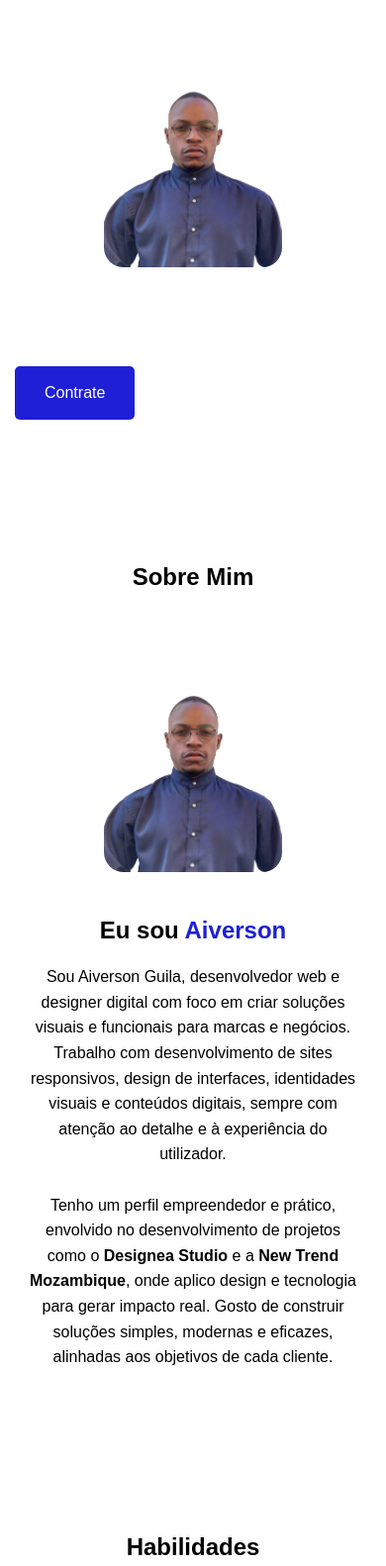
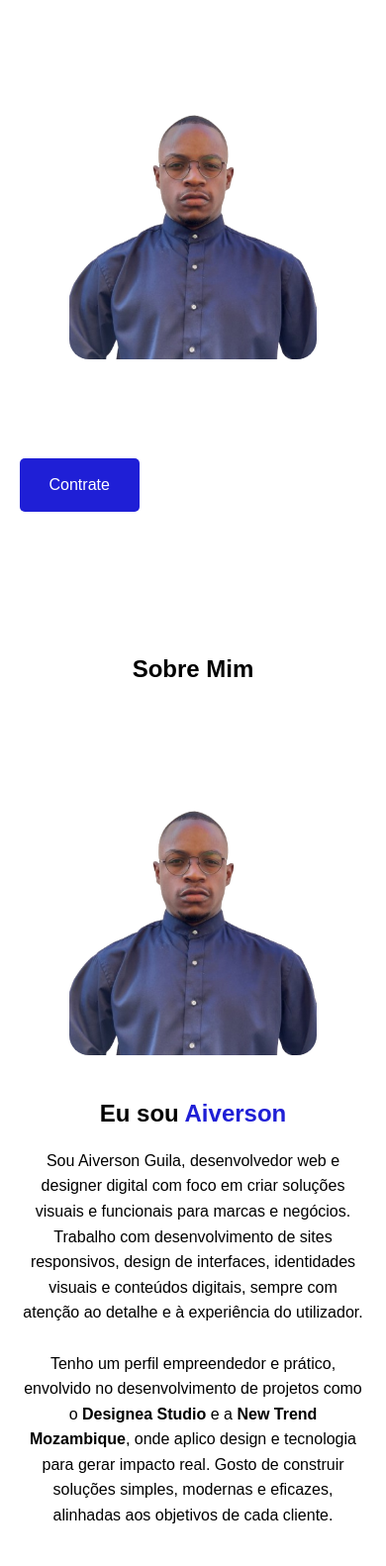
Before and after one commit to aiversonocta/Portfolio, a plain HTML site: page Portfolio/index.html in a window 390 px wide. Shown: the part 332-1914 px from the top of the page at 99% size. Drawn offline with Linux system fonts and the light colour scheme.

Commit message:
Atualizado 2.0

```diff
--- a/Portfolio/style.css
+++ b/Portfolio/style.css
@@ -7,10 +7,7 @@
   box-sizing: border-box;
 }
 
-html,
-body {
-  width: 100%;
-  overflow-x: hidden;
+html {
   font-size: 62.5%;
   scroll-behavior: smooth;
 }
@@ -21,12 +18,6 @@ body {
   line-height: 1.6;
   background: #fff;
   color: #000;
-}
-
-img {
-  max-width: 100%;
-  height: auto;
-  display: block;
 }
 
 a {
@@ -52,7 +43,7 @@ header {
   top: 0;
   left: 0;
   width: 100%;
-  padding: 1.5rem 2rem;
+  padding: 1.5rem 5%;
   background: #fff;
   display: flex;
   justify-content: space-between;
@@ -72,7 +63,6 @@ header {
   gap: 1.6rem;
   align-items: center;
 }
-
 .menu-toggle {
   display: none;
   font-size: 2.5rem;
@@ -112,7 +102,7 @@ header {
 main {
   max-width: var(--max-width);
   margin: auto;
-  padding: 10rem 1.5rem 0;
+  padding: 10rem 5% 0;
 }
 
 /* =====================
@@ -125,7 +115,6 @@ main {
   align-items: center;
   padding-top: 8rem;
   margin-bottom: 8rem;
-  width: 100%;
 }
 
 .home h1 {
@@ -137,6 +126,7 @@ main {
 }
 
 .profile {
+  width: 100%;
   max-width: 25rem;
   border-radius: 2rem;
   justify-self: center;
@@ -179,7 +169,6 @@ main {
   grid-template-columns: 1fr 1fr;
   gap: 4rem;
   align-items: center;
-  width: 100%;
 }
 
 .about_content p {
@@ -212,10 +201,10 @@ main {
   gap: 4rem;
   margin-top: 4rem;
   align-items: center;
-  width: 100%;
 }
 
 .pr__container img {
+  width: 100%;
   max-width: 45rem;
   justify-self: center;
 }
@@ -235,21 +224,22 @@ main {
 
 .work__img {
   display: grid;
-  grid-template-columns: repeat(auto-fit, minmax(220px, 1fr));
+  grid-template-columns: repeat(auto-fit, minmax(25rem, 1fr));
   gap: 2.5rem;
 }
 
 .work__img img {
+  width: 100%;
   border-radius: 1.5rem;
   transition:
     transform 0.3s ease,
     box-shadow 0.3s ease;
-  cursor: pointer;
+  cursor: pointer; /* opcional, indica que é interativo */
 }
 
 .work__img img:hover {
-  transform: scale(1.05);
-  box-shadow: 0 10px 20px rgba(0, 0, 0, 0.2);
+  transform: scale(1.05); /* aumenta 5% */
+  box-shadow: 0 10px 20px rgba(0, 0, 0, 0.2); /* sombra suave */
 }
 
 /* =====================
@@ -287,6 +277,12 @@ textarea {
 /* =====================
    BOTÃO CONTACT
 ===================== */
+.cnt__container button {
+  display: block;
+  margin-left: auto;
+  margin-right: auto;
+}
+
 .btn__ct {
   margin-top: 2rem;
   padding: 1.4rem 3rem;
@@ -325,8 +321,13 @@ footer {
 }
 
 @media (max-width: 768px) {
+  header {
+    padding: 1rem 2rem;
+  }
+
   .menu-toggle {
     display: block;
+    z-index: 1001;
   }
 
   .menu {
@@ -335,55 +336,64 @@ footer {
     right: 0;
     width: 100%;
     background: white;
+
     flex-direction: column;
+    align-items: center;
+
     max-height: 0;
     overflow: hidden;
+    transition: max-height 0.3s ease;
   }
 
-  .menu.active {
-    max-height: 400px;
-  }
-}
-
-@media (max-width: 480px) {
-  section {
-    padding: 0 1rem;
+  .menu li {
+    width: 100%;
+    text-align: center;
   }
 
-  .profile {
-    max-width: 18rem;
+  .menu a {
+    display: block;
+    padding: 1.5rem;
+    width: 100%;
   }
 
-  .pr__container img {
-    max-width: 28rem;
+  /* quando o menu estiver aberto */
+  .menu.active {
+    max-height: 500px;
   }
 }
 
 /* =====================
    SCROLL ANIMATION
 ===================== */
-.reveal,
-.from-left,
-.from-right {
+.reveal {
   opacity: 0;
+  transform: translateY(50px);
   transition: all 0.8s ease;
 }
 
-.reveal {
-  transform: translateY(40px);
+.reveal.active {
+  opacity: 1;
+  transform: translateY(0);
 }
 
 .from-left {
-  transform: translateX(-40px);
+  opacity: 0;
+  transform: translateX(-50px);
+  transition: all 0.8s ease;
+}
+
+.from-left.active {
+  opacity: 1;
+  transform: translateX(0);
 }
 
 .from-right {
-  transform: translateX(40px);
+  opacity: 0;
+  transform: translateX(50px);
+  transition: all 0.8s ease;
 }
 
-.reveal.active,
-.from-left.active,
 .from-right.active {
   opacity: 1;
-  transform: translate(0);
+  transform: translateX(0);
 }
```
